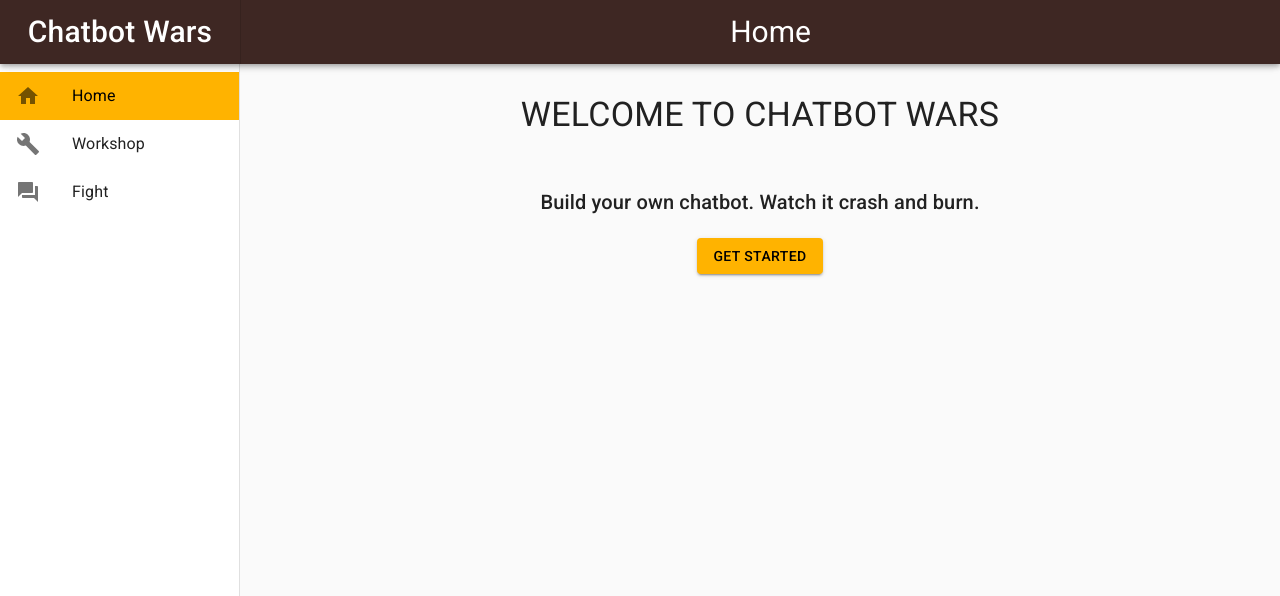
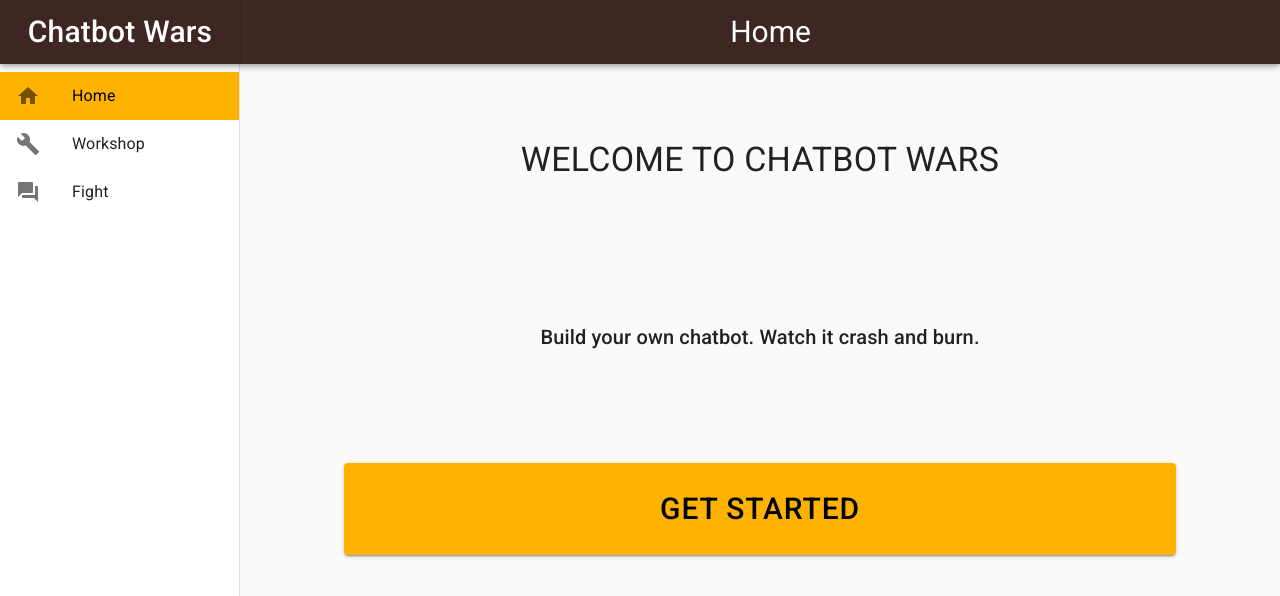
Before and after one commit to evad1n/chatbot-wars, a React (Create React App) app in the folder client/: page / in a window 1280 px wide. Shown: the top 596 px of the page. Built offline with nearby package versions, Linux system fonts and the light colour scheme; the HTML template or start-up script is replaced by a standard one.

Commit message:
fixed transcript to look better, bots no londer duplicate messsages and reduced chat interval

```diff
--- a/client/src/components/Arena.jsx
+++ b/client/src/components/Arena.jsx
@@ -1,6 +1,6 @@
 import { Button, FormControl, Grid, InputLabel, List, ListItem, ListItemText, ListSubheader, makeStyles, MenuItem, Paper, Select } from '@material-ui/core';
 import API from 'api';
-import React, { useEffect, useState } from 'react';
+import React, { useEffect, useRef, useState } from 'react';
 import Transcript from './Transcript';
 
 
@@ -8,7 +8,8 @@ import Transcript from './Transcript';
 const useStyles = makeStyles((theme) => ({
     container: {
         flexGrow: 1,
-        height: "100%"
+        height: "100%",
+        border: "1px solid #bbb"
     },
     sideBar: {
         borderRight: "1px solid grey",
@@ -20,6 +21,11 @@ const useStyles = makeStyles((theme) => ({
     },
     addButton: {
         marginTop: 5
+    },
+    notStartedContainer: {
+        textAlign: "center",
+        justifyContent: "center",
+        alignContent: "center"
     },
     notStartedMsg: {
         textAlign: "center",
@@ -33,6 +39,8 @@ const useStyles = makeStyles((theme) => ({
 
 export default function Arena() {
     const classes = useStyles();
+    const scrollContainerRef = useRef(null);
+
 
     const [bots, setBots] = useState([]);
     const [roomBots, setRoomBots] = useState([]);
@@ -72,13 +80,12 @@ export default function Arena() {
         }
         if (active) {
             API.put(`/rooms/${roomHash}/${newBot.id}`);
-        } else {
+        }
         // Add bot ID to selected bots
         setRoomBots([...roomBots, {
             name: newBot.name,
             id: newBot.id
         }]);
-        }
     };
 
     const changeSelection = (event) => {
@@ -120,13 +127,15 @@ export default function Arena() {
                     </List>
                 </Grid>
             </Grid>
-            <Grid container item xs={9} className={classes.transcriptContainer}>
+            <Grid container item xs={9} className={classes.transcriptContainer} ref={scrollContainerRef}>
                 {active ? (
-                    <Transcript roomHash={roomHash} />
+                    <Transcript roomHash={roomHash} scrollContainerRef={scrollContainerRef} />
                 ) : (
-                    <Grid style={{ textAlign: "center" }} item xs={12}>
+                    <Grid container className={classes.notStartedContainer} item xs={12}>
+                        <Grid item xs={12}>
                             <p className={classes.notStartedMsg}>Start the room to see messages</p>
                             <Button onClick={startRoom} variant={'contained'} color={'secondary'}>Start</Button>
+                        </Grid>
                     </Grid>
                 )}
             </Grid>
--- a/client/src/components/Home.jsx
+++ b/client/src/components/Home.jsx
@@ -1,4 +1,4 @@
-import { Button, Container, Typography } from '@material-ui/core';
+import { Button, Grid, Typography } from '@material-ui/core';
 import { makeStyles } from '@material-ui/core/styles';
 import React from 'react';
 import { Link as RouterLink } from 'react-router-dom';
@@ -6,11 +6,11 @@ import { Link as RouterLink } from 'react-router-dom';
 
 const useStyles = makeStyles((theme) => ({
     container: {
-        // height: "100%",
         flex: 1,
         flexDirection: "column",
         fontSize: 30,
-        textAlign: "center"
+        textAlign: "center",
+        justifyContent: "space-around"
     },
     title: {
         marginTop: 30,
@@ -19,6 +19,13 @@ const useStyles = makeStyles((theme) => ({
     feature: {
         marginTop: 50,
         flexGrow: 1
+    },
+    button: {
+        margin: "0 10%",
+        marginTop: 20,
+        marginBottom: 200,
+        fontSize: 30,
+        padding: "20px 40px"
     }
 }));
 
@@ -26,17 +33,12 @@ export default function Landing() {
     const classes = useStyles();
 
     return (
-        <Container className={classes.container}>
+        <Grid container className={classes.container}>
             <Typography className={classes.title} variant={'h4'}>WELCOME TO CHATBOT WARS</Typography>
             <Typography variant={'h6'}>
                 Build your own chatbot. Watch it crash and burn.
             </Typography >
-            <Button style={{ marginTop: 20 }} variant={'contained'} color={'secondary'} component={RouterLink} to={'/workshop'}>Get Started</Button>
-            {/* <div className={classes.feature}>
-                <Typography variant={'h5'}>Fight of the Day</Typography>
-                <Arena />
-                <p>not yet...</p>
-            </div> */}
-        </Container>
+            <Button className={classes.button} size={'large'} variant={'contained'} color={'secondary'} component={RouterLink} to={'/workshop'}>Get Started</Button>
+        </Grid>
     );
 }
--- a/client/src/components/Transcript.jsx
+++ b/client/src/components/Transcript.jsx
@@ -1,6 +1,6 @@
-import { Box, Divider, List, ListItem, makeStyles } from '@material-ui/core';
+import { Box, Divider, List, ListItem, ListItemText, makeStyles } from '@material-ui/core';
 import API, { moods } from 'api';
-import React, { useEffect, useState } from 'react';
+import React, { useEffect, useRef, useState } from 'react';
 
 const useStyles = makeStyles((theme) => ({
     container: {
@@ -15,10 +15,19 @@ const useStyles = makeStyles((theme) => ({
     }
 }));
 
-export default function Transcript({ roomHash }) {
+export default function Transcript({ roomHash, scrollContainerRef }) {
     const classes = useStyles();
+    const scrollRef = useRef(null);
 
     const [transcript, setTranscript] = useState([]);
+
+    // Autoscroll
+    useEffect(() => {
+        const el = scrollContainerRef.current;
+        if (scrollRef.current && (el.scrollHeight - el.clientHeight) - el.scrollTop < 80) {
+            scrollRef.current.scrollIntoView({ behaviour: "smooth" });
+        }
+    }, [transcript.length, scrollContainerRef]);
 
     // Set timer loop for getting lines
     useEffect(() => {
@@ -36,9 +45,14 @@ export default function Transcript({ roomHash }) {
     return (
         <Box className={classes.container}>
             <List>
-                {transcript.map((msg, index) => (
+                {transcript.length === 0 ?
+                    <ListItem>
+                        <ListItemText primary={"Waiting for messages..."} />
+                    </ListItem>
+                    :
+                    transcript.map((msg, index) => (
                         <React.Fragment key={index}>
-                        <ListItem>
+                            <ListItem ref={index === transcript.length - 1 ? scrollRef : null}>
                                 <Box className={"MuiListItemText-root MuiListItemText-multiline"}>
                                     <p className={"MuiTypography-root MuiListItemText-primary MuiTypography-body1 MuiTypography-displayBlock"}><strong>{msg.name}</strong>: {msg.line.text}</p>
                                     <p className={"MuiTypography-root MuiListItemText-secondary MuiTypography-body2 MuiTypography-colorTextSecondary MuiTypography-displayBlock"}>{moods[msg.line.mood]}</p>
@@ -46,7 +60,8 @@ export default function Transcript({ roomHash }) {
                             </ListItem>
                             {index !== transcript.length - 1 && <Divider />}
                         </React.Fragment>
-                ))}
+                    ))
+                }
             </List>
         </Box>
     );
```
Also changed, not shown: 1 other file (tests, documents, lock files or other folders). Lines whose indentation alone changed are shown as unchanged.
